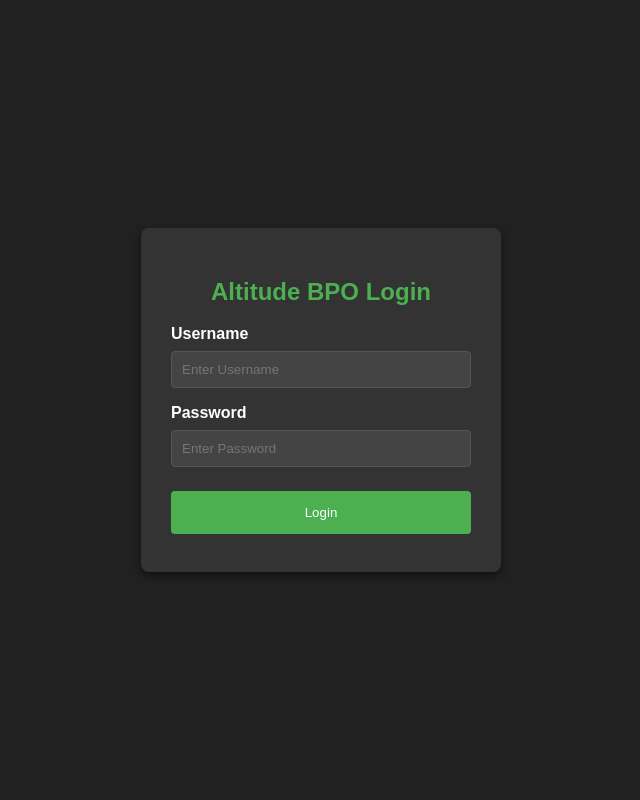
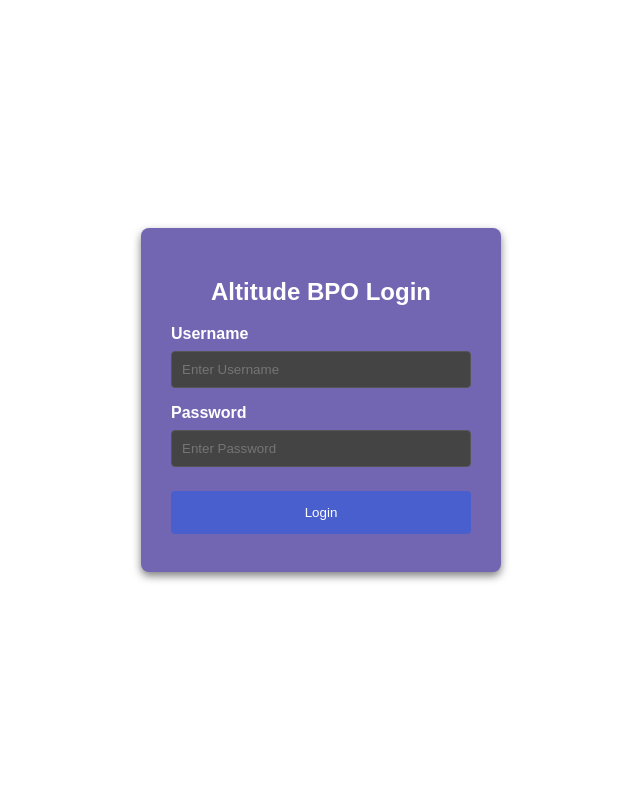
Before and after one commit to samukele-dev/Altitudebpo-online-dashboard, a Flask app: page /login in a window 1280 px wide. Shown: the whole page, without its empty margins (319-959 px from the left). Run offline with Flask 3, Linux system fonts and the light colour scheme.

Commit message:
color update

```diff
--- a/app.py
+++ b/app.py
@@ -5,6 +5,7 @@ import pandas as pd
 # --- Configuration ---
 app = Flask(__name__)
 app.secret_key = os.environ.get('FLASK_SECRET_KEY', os.urandom(24))
+print(os.urandom(24))
 UPLOAD_FOLDER = 'uploads'
 if not os.path.exists(UPLOAD_FOLDER):
     os.makedirs(UPLOAD_FOLDER)
--- a/templates/login.html
+++ b/templates/login.html
@@ -4,11 +4,11 @@
     <meta charset="UTF-8">
     <title>Altitude BPO Login</title>
     <style>
-        body { font-family: sans-serif; background-color: #212121; color: white; display: flex; justify-content: center; align-items: center; height: 100vh; margin: 0; }
-        .container { background-color: #333; padding: 30px; border-radius: 8px; box-shadow: 0 4px 8px rgba(0,0,0,0.5); width: 300px; }
-        h2 { text-align: center; color: #4CAF50; }
+        body { font-family: sans-serif; background-color: #ffffff; color: white; display: flex; justify-content: center; align-items: center; height: 100vh; margin: 0; }
+        .container { background-color: #7266b3; padding: 30px; border-radius: 8px; box-shadow: 0 4px 8px rgba(0,0,0,0.5); width: 300px; }
+        h2 { text-align: center; color: #ffffff; }
         input[type="text"], input[type="password"] { width: 100%; padding: 10px; margin: 8px 0 16px 0; display: inline-block; border: 1px solid #555; box-sizing: border-box; background-color: #444; color: white; border-radius: 4px; }
-        button { background-color: #4CAF50; color: white; padding: 14px 20px; margin: 8px 0; border: none; cursor: pointer; width: 100%; border-radius: 4px; }
+        button { background-color: #495fcd; color: white; padding: 14px 20px; margin: 8px 0; border: none; cursor: pointer; width: 100%; border-radius: 4px; }
         button:hover { opacity: 0.8; }
         .flash { padding: 10px; margin-bottom: 10px; border-radius: 4px; }
         .flash.danger { background-color: #f44336; }
--- a/templates/upload.html
+++ b/templates/upload.html
@@ -4,11 +4,11 @@
     <meta charset="UTF-8">
     <title>Upload Stats File</title>
     <style>
-        body { font-family: sans-serif; background-color: #212121; color: white; margin: 20px; }
+        body { font-family: sans-serif; background-color: #ffffff; color: white; margin: 20px; }
         .container { background-color: #333; padding: 30px; border-radius: 8px; width: 500px; margin: 50px auto; }
-        h2 { color: #4CAF50; }
+        h2 { color: #ffffff; }
         input[type="file"] { margin: 15px 0; padding: 10px; background-color: #444; border-radius: 4px; border: 1px solid #555; display: block; width: 100%; box-sizing: border-box; }
-        button { background-color: #4CAF50; color: white; padding: 10px 15px; border: none; cursor: pointer; border-radius: 4px; }
+        button { background-color: #495fcd; color: white; padding: 10px 15px; border: none; cursor: pointer; border-radius: 4px; }
         button:hover { opacity: 0.8; }
         a { color: #ADD8E6; text-decoration: none; display: block; margin-top: 20px; }
         .flash { padding: 10px; margin-bottom: 10px; border-radius: 4px; }
```
